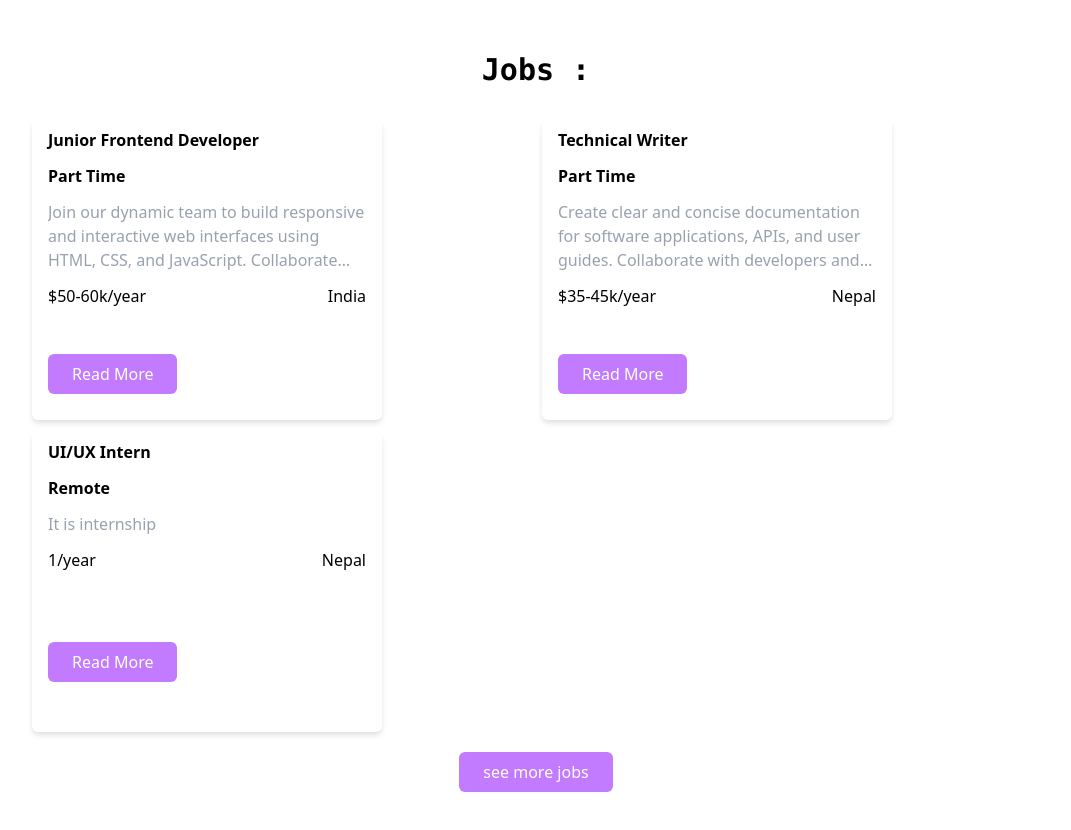
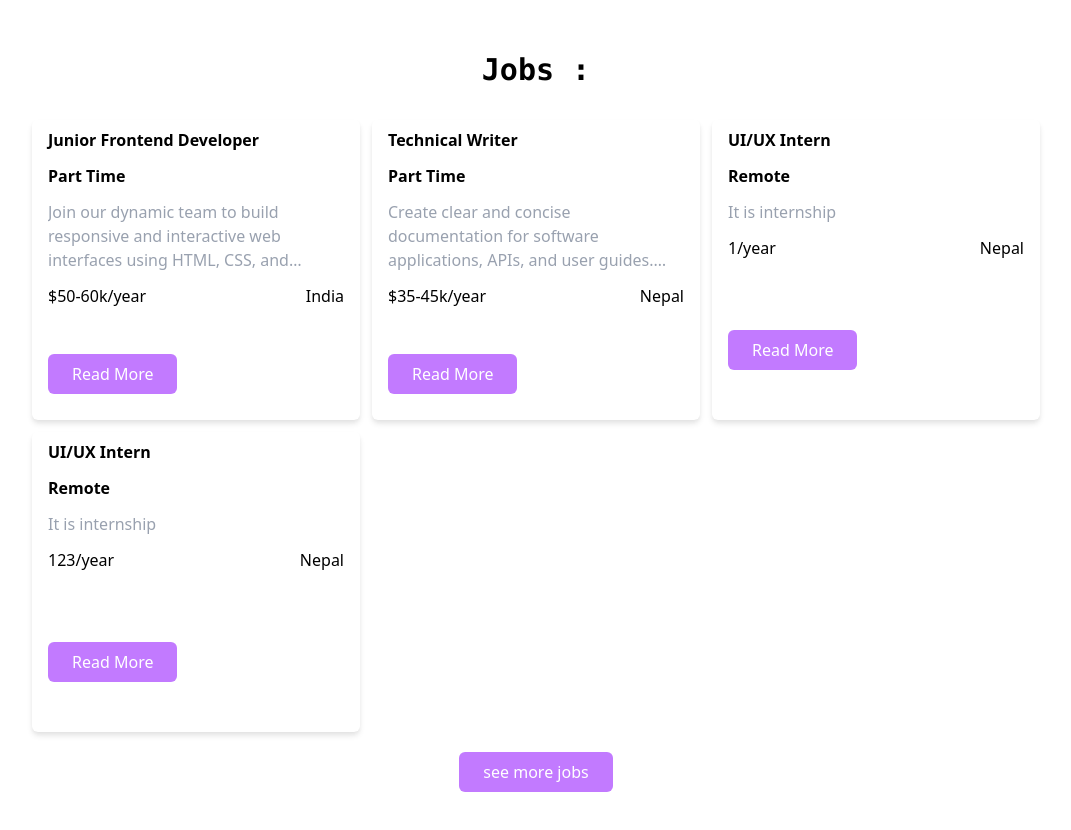
Before and after one commit to paldentitung/Hirely-website, a React (Vite) app: page /home in a window 1280 px wide. Shown: the part 740-1570 px from the top of the page, without its empty margins (104-1175 px from the left). Built offline with nearby package versions, Linux system fonts and the light colour scheme.

Commit message:
fixed the layout issue in jobs listing

```diff
--- a/src/Components/JobCard.jsx
+++ b/src/Components/JobCard.jsx
@@ -3,7 +3,7 @@ import SecondaryButton from "./SecondaryButton";
 import { Link } from "react-router-dom";
 const JobCard = ({ job }) => {
   return (
-    <div className="flex flex-col space-y-3 w-[350px]  font-arial h-[300px] px-4 py-2 shadow-md shadow-[rgb(225,225,225)] rounded-md  transition-all duration-200 hover:cursor-pointer hover:shadow-lg">
+    <div className="flex flex-col space-y-3 w-full font-arial h-[300px] px-4 py-2 shadow-md shadow-[rgb(225,225,225)] rounded-md  transition-all duration-200 hover:cursor-pointer hover:shadow-lg">
       <div className="font-bold">{job.title}</div>
       <div className="font-semibold">{job.type}</div>
       <div className="text-gray-400 line-clamp-3 ">{job.description}</div>
--- a/src/Components/JobListing.jsx
+++ b/src/Components/JobListing.jsx
@@ -6,7 +6,7 @@ import { useState } from "react";
 import Title from "./Title";
 
 const JobListing = () => {
-  const [showJobs, setShowJob] = useState(3);
+  const [showJobs, setShowJob] = useState(4);
   return (
     <div className="min-h-screen flex justify-center px-[10%] py-[5%] w-full    ">
       <div className="w-full max-w-[1200px] p-2 ">
@@ -14,7 +14,7 @@ const JobListing = () => {
           <Title title="Jobs :" />
         </div>
 
-        <div className="grid grid-cols-[repeat(auto-fill,minmax(350px,1fr))] gap-3">
+        <div className="grid grid-cols-[repeat(auto-fill,minmax(250px,1fr))] gap-3 w-full">
           {jobsData.slice(0, showJobs).map((job, index) => (
             <JobCard job={job} key={index} />
           ))}
@@ -26,7 +26,7 @@ const JobListing = () => {
           {showJobs <= jobsData.length && (
             <SecondaryButton
               name="see more jobs"
-              onClick={() => setShowJob(showJobs + 3)}
+              onClick={() => setShowJob(showJobs + 4)}
             />
           )}
           {showJobs >= jobsData.length && (
```
